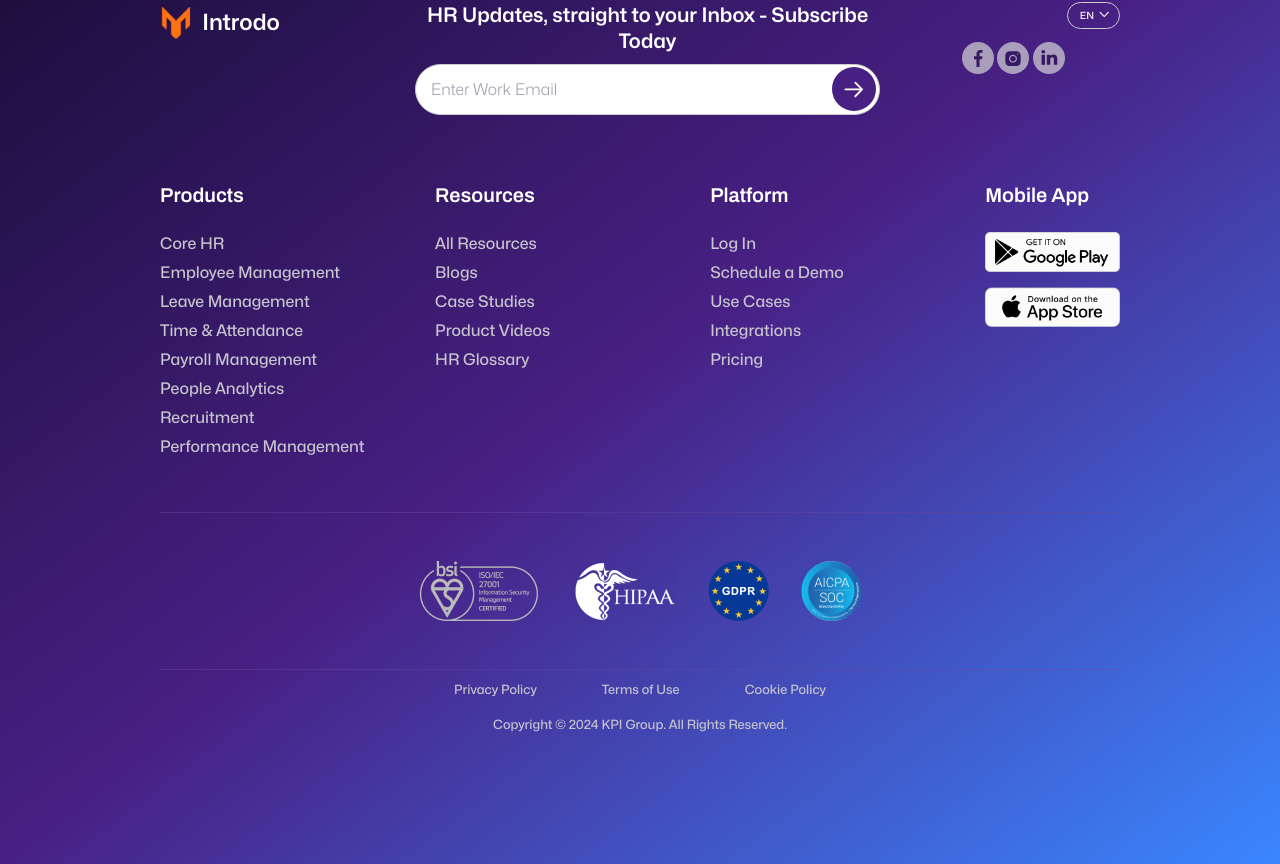
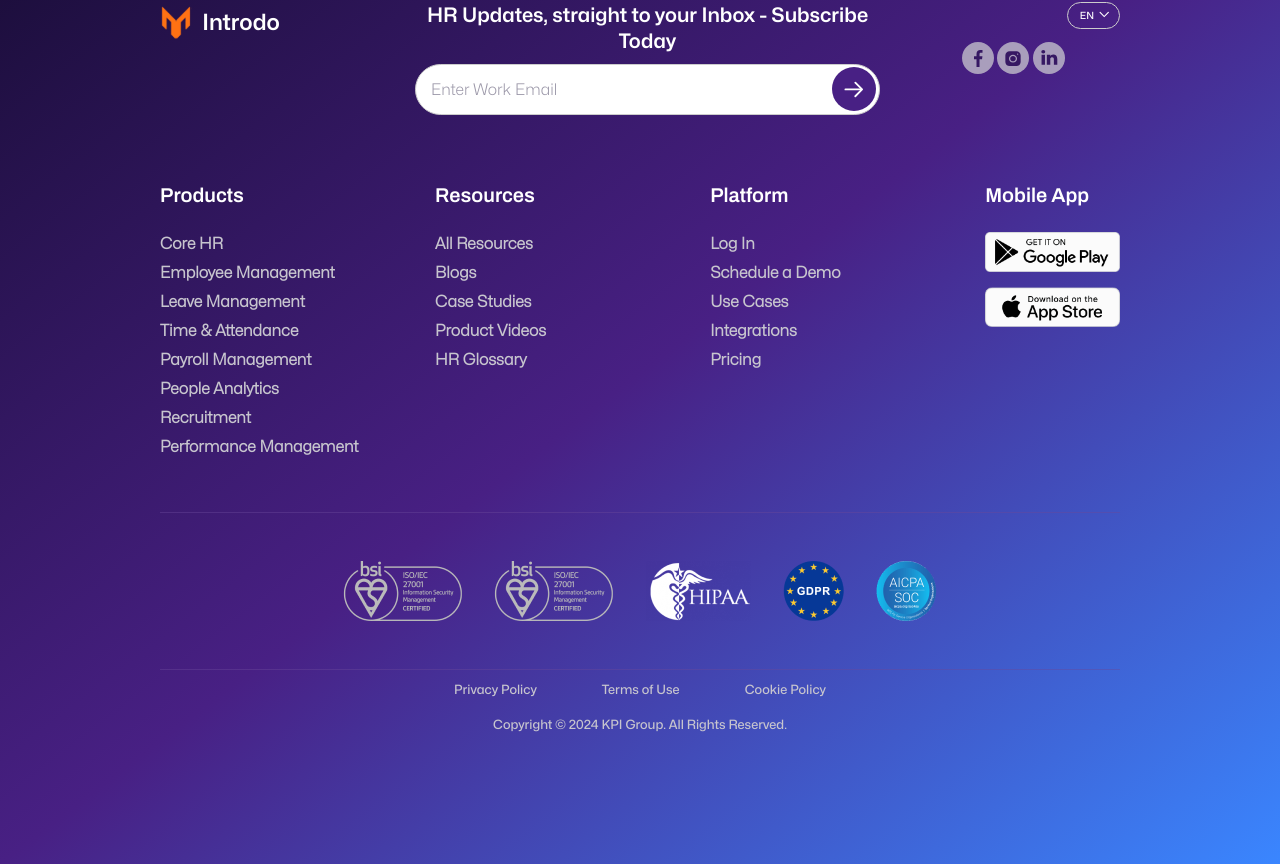
Before and after one commit to JoelPJacob/introdo-react-app, a React (Create React App) app: page / in a window 1280 px wide. Shown: the part 2464-3328 px from the top of the page. Built offline with nearby package versions, Linux system fonts and the light colour scheme.

Commit message:
Footer font correction

```diff
--- a/src/components/Footer.css
+++ b/src/components/Footer.css
@@ -98,8 +98,8 @@
     padding: 0;
     margin: 24px 0 0;
     font-size: 16px;
-    font-family: "MonaSansMedium";
-    font-weight: 400;
+    font-family: "MonaSansLight";
+    font-weight: 600;
     font-size: 16px;
     color: rgba(199, 197, 206, 1);
     line-height: 24px;
--- a/src/components/Footer.js
+++ b/src/components/Footer.js
@@ -161,6 +161,7 @@ const Footer = () => {
 
         <div className="footer__certification-logos">
           <img src={FooterLogoBsi} alt="BSI Certification" className="footer__certification-logo" />
+          <img src={FooterLogoBsi} alt="BSI Certification" className="footer__certification-logo" />
           <img src={FooterLogoHipaa} alt="HIPAA Certification" className="footer__certification-logo" />
           <img src={FooterLogoGdpr} alt="GDPR Certification" className="footer__certification-logo" />
           <img src={FooterLogoAicpa} alt="AICPA Certification" className="footer__certification-logo" />
--- a/src/index.css
+++ b/src/index.css
@@ -16,23 +16,23 @@ code {
   font-family: "MonaSansExtraLight";
   src: local("MonaSans-ExtraLight"),
    url("./fonts/MonaSans/MonaSans-ExtraLight.ttf") format("truetype");
-  font-weight:400;
+  /* font-weight:400; */
  }
  @font-face {
   font-family: "MonaSansMedium";
   src: local("MonaSans-Medium"),
    url("./fonts/MonaSans/MonaSans-Medium.ttf") format("truetype");
-  font-weight: 800;
+  /* font-weight: 800; */
  }
  @font-face {
   font-family: "MonaSansLight";
   src: local("MonaSans-Light"),
    url("./fonts/MonaSans/MonaSans-Light.ttf") format("truetype");
-  font-weight: 600;
+  /* font-weight: 600; */
  }
  @font-face {
   font-family: "MonaSansBold";
   src: local("MonaSans-SemiBold"),
    url("./fonts/MonaSans/MonaSans-SemiBold.ttf") format("truetype");
-  font-weight: 600;
+  /* font-weight: 600; */
  }
```
